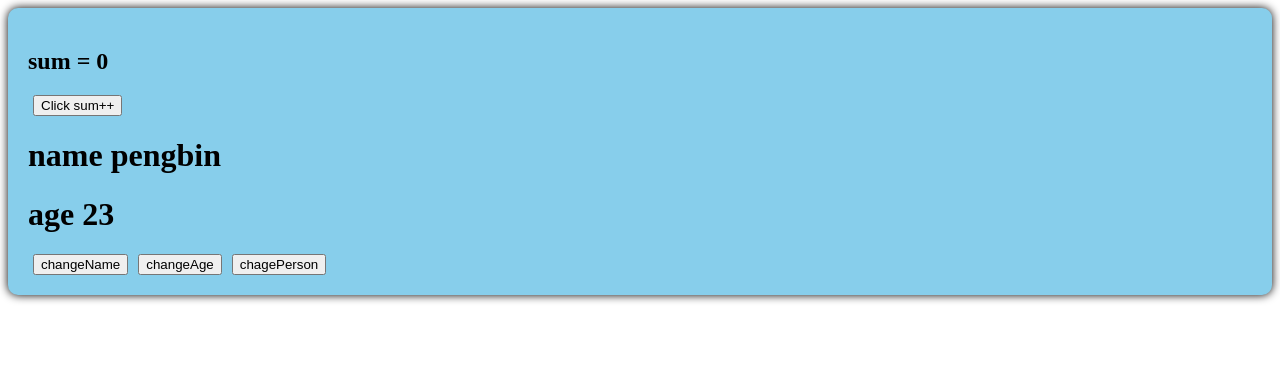
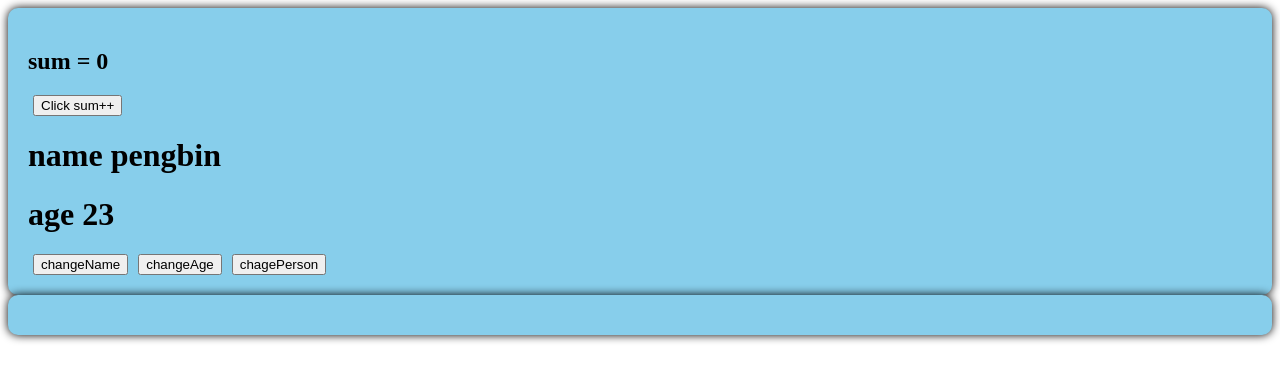
Before and after one commit to pengbin2367/front-study, a Vue app in the folder 10-Vue3/hello-vue3/: page / in a window 1280 px wide. Shown: the top 380 px of the page. Built offline with nearby package versions, Linux system fonts and the light colour scheme.

Commit message:
feat: interface

```diff
--- a/10-Vue3/hello-vue3/src/App.vue
+++ b/10-Vue3/hello-vue3/src/App.vue
@@ -1,11 +1,13 @@
 <template>
   <div class="app">
     <Person ref="person" />
+    <Foo />
   </div>
 </template>
 
 <script lang="ts" setup name="App">
   import Person from './components/Person.vue'
+  import Foo from './components/Foo.vue'
   import {ref} from "vue";
 
   let person = ref()
--- /dev/null
+++ b/10-Vue3/hello-vue3/src/components/Foo.vue
@@ -0,0 +1,31 @@
+<script setup lang="ts" name="Foo">
+  import {type Foo, type Foos} from "@/types";
+  import {reactive} from "vue";
+  let foo: Foo = {id: 'asdfksjfk1', name: 'pengbin', age: 23};
+  // let fooList: Array<Foo> = [
+  // let fooList: Foos = [
+  let fooList = reactive<Foos>([
+    {id: 'asdfksjfk1', name: 'pengbin', age: 23},
+    {id: 'asdfksjfk2', name: 'pengbi1', age: 24},
+    {id: 'asdfksjfk3', name: 'pengbi2', age: 25}
+  ])
+  console.log(foo);
+  console.log(fooList);
+</script>
+
+<template>
+  <div class="foo"></div>
+</template>
+
+<style scoped>
+.foo {
+  background-color: skyblue;
+  box-shadow: 0 0 10px;
+  border-radius: 10px;
+  padding: 20px;
+}
+
+button {
+  margin: 0 5px;
+}
+</style>
--- /dev/null
+++ b/10-Vue3/hello-vue3/src/types/index.ts
@@ -0,0 +1,7 @@
+export interface Foo {
+    id: string,
+    name: string,
+    age: number
+}
+
+export type Foos = Array<Foo>
```
